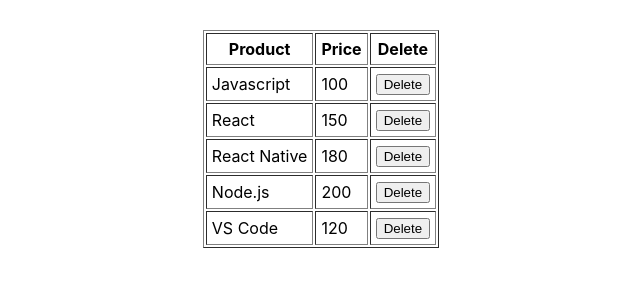
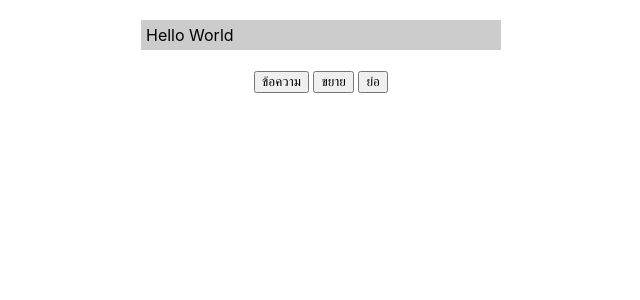
Before and after one commit to s6603051624032JJ/app1, a React (Create React App) app: page / in a window 1280 px wide. Shown: the top 300 px of the page, without its empty margins (319-959 px from the left). Built offline with nearby package versions, Linux system fonts and the light colour scheme.

Commit message:
add state-func.js

```diff
--- a/src/App.js
+++ b/src/App.js
@@ -1,6 +1,6 @@
 import React from 'react'
-import RefsArray from './refs-array'
+import MessageBox from './state-func'
 
 export default function App() {
-  return <RefsArray/>
+  return <MessageBox/>
 }
--- /dev/null
+++ b/src/state-func.js
@@ -0,0 +1,36 @@
+import React, { useState } from 'react'
+
+export default function MessageBox() {
+    let [text, setText] = useState('Hello World')
+    let [size, setSize] = React.useState(16)
+
+    const onClickSetText = () => {
+        let t = prompt('กำหนดข้อความ')
+        if (t) {
+            setText(t)
+        }
+    }
+
+    const onClickZoomIn = () => {
+        let newSize = size + 1
+        setSize(newSize)
+    }
+
+    let msgboxSyle = {
+        display: 'inline-block',
+        width: 350,
+        fontSize: size, //ใช้ค่าจาก State
+        backgroundColor: '#ccc',
+        padding: 5,
+        textAlign: 'left'
+    }
+
+    return (
+        <div style={{textAlign:'center', marginTop:20}}>
+            <div style={msgboxSyle}>{text}</div><br/><br/>
+            <button onClick={onClickSetText}>ข้อความ</button>&nbsp;
+            <button onClick={onClickZoomIn}>ขยาย</button>&nbsp;
+            <button onClick={() => setSize(size - 1)}>ย่อ</button>
+        </div>
+    )
+}
```
